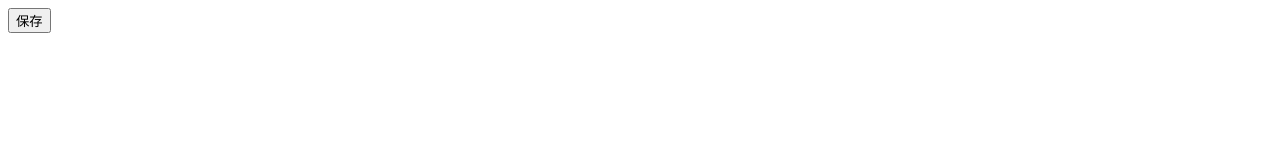
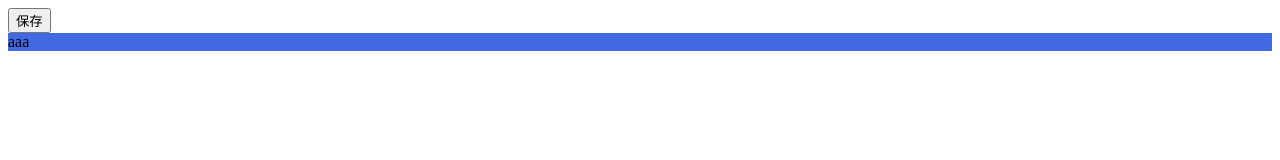
Before and after one commit to huangpn611/hubild_git, a plain HTML site: page index.html in a window 1280 px wide. Drawn offline with Linux system fonts and the light colour scheme.

Commit message:
增加了index.html的div和背景颜色

```diff
--- a/index.html
+++ b/index.html
@@ -6,5 +6,6 @@
 	</head>
 	<body>
 		<input type="button"  value="保存"/>
+		<div style="background-color: royalblue;">aaa</div>
 	</body>
 </html>
```
